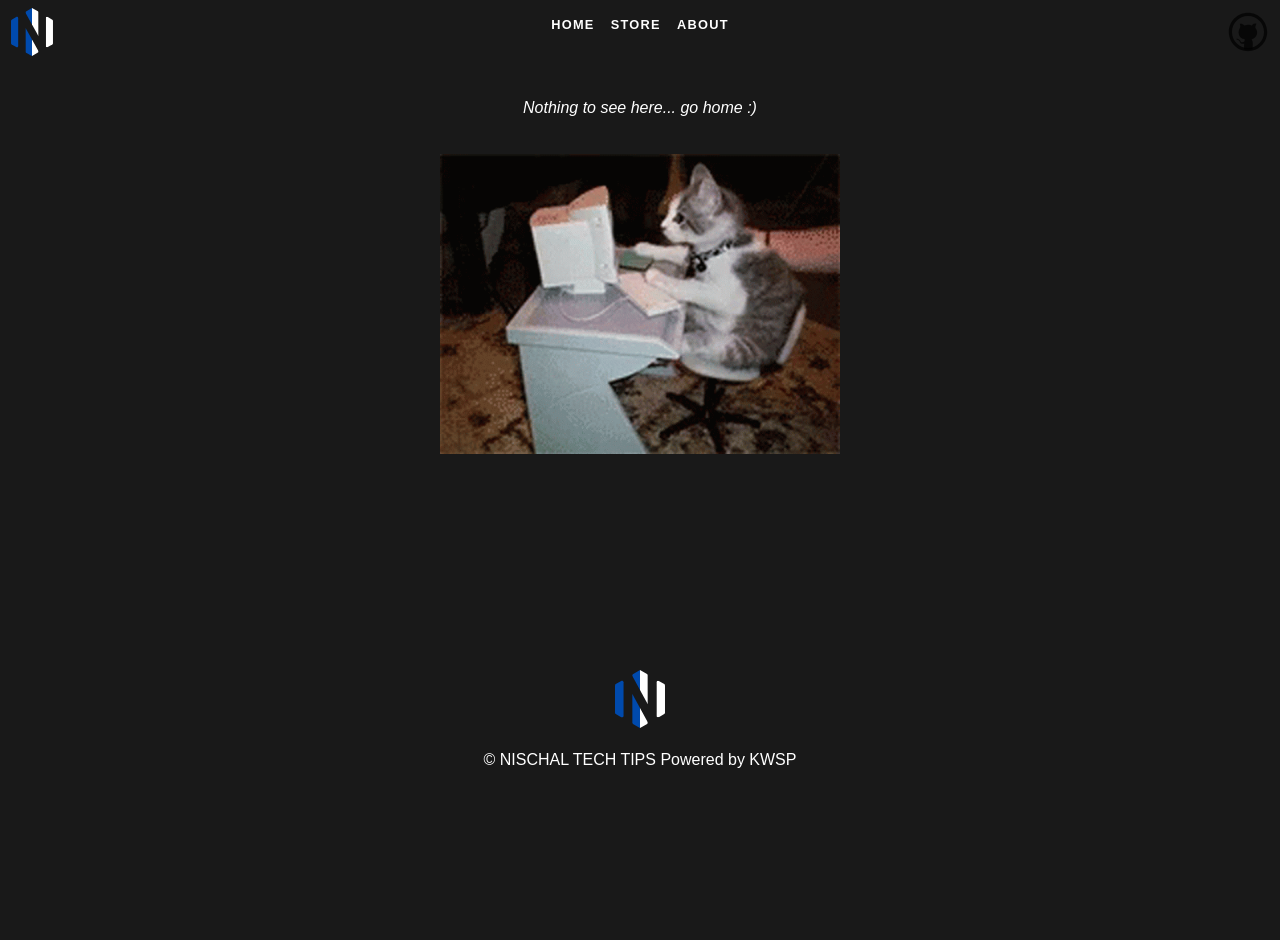
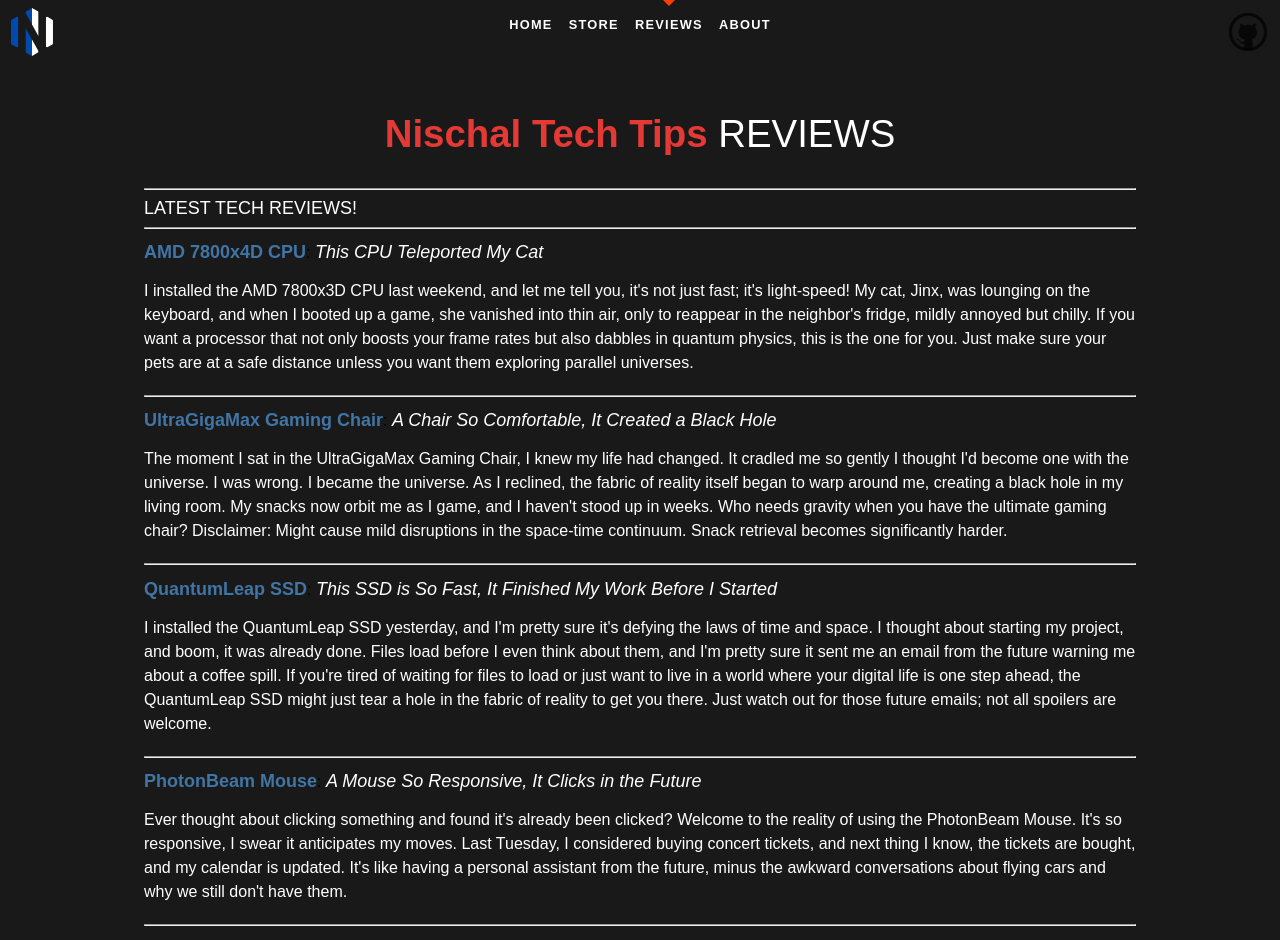
Before and after one commit to kwsp/nischaltechtips.com, a SvelteKit app: page /reviews in a window 1280 px wide. Before the commit this address had no page. Shown: the top 940 px of the page. Before the commit the page ends 800 px from the top, so only its background shows below. Built offline with nearby package versions, Linux system fonts and the light colour scheme.

Commit message:
added NTT reviews

```diff
--- a/src/routes/Header.svelte
+++ b/src/routes/Header.svelte
@@ -18,6 +18,9 @@
 			</li>
 			<li aria-current={$page.url.pathname === '/store' ? 'page' : undefined}>
 				<a href="/store">Store</a>
+			</li>
+			<li aria-current={$page.url.pathname === '/reviews' ? 'page' : undefined}>
+				<a href="/reviews">Reviews</a>
 			</li>
 			<li aria-current={$page.url.pathname === '/about' ? 'page' : undefined}>
 				<a href="/about">About</a>
--- /dev/null
+++ b/src/routes/reviews/+page.svelte
@@ -0,0 +1,15 @@
+<script>
+	import ReviewList from './components/ReviewList.svelte';
+
+	import NTT from '../../components/NTT.svelte';
+</script>
+
+<svelte:head>
+	<title>NTT Reviews</title>
+	<meta name="description" content="NTT Reviews" />
+</svelte:head>
+
+<section>
+	<h1><NTT /> REVIEWS</h1>
+	<ReviewList />
+</section>
--- /dev/null
+++ b/src/routes/reviews/+page.ts
@@ -0,0 +1 @@
+export const prerender = true;
--- /dev/null
+++ b/src/routes/reviews/components/ReviewList.svelte
@@ -0,0 +1,105 @@
+<script>
+	import ToggleConfetti from '../../../components/ToggleConfetti.svelte';
+	import Confetti from 'svelte-confetti';
+
+	const reviews = [
+		{
+			id: 1,
+			product: 'AMD 7800x4D CPU',
+			title: 'This CPU Teleported My Cat',
+			review:
+				"I installed the AMD 7800x3D CPU last weekend, and let me tell you, it's not just fast; it's light-speed! My cat, Jinx, was lounging on the keyboard, and when I booted up a game, she vanished into thin air, only to reappear in the neighbor's fridge, mildly annoyed but chilly. If you want a processor that not only boosts your frame rates but also dabbles in quantum physics, this is the one for you. Just make sure your pets are at a safe distance unless you want them exploring parallel universes."
+		},
+		{
+			id: 2,
+			product: 'UltraGigaMax Gaming Chair',
+			title: 'A Chair So Comfortable, It Created a Black Hole',
+			review:
+				"The moment I sat in the UltraGigaMax Gaming Chair, I knew my life had changed. It cradled me so gently I thought I'd become one with the universe. I was wrong. I became the universe. As I reclined, the fabric of reality itself began to warp around me, creating a black hole in my living room. My snacks now orbit me as I game, and I haven't stood up in weeks. Who needs gravity when you have the ultimate gaming chair? Disclaimer: Might cause mild disruptions in the space-time continuum. Snack retrieval becomes significantly harder."
+		},
+		{
+			id: 3,
+			product: 'QuantumLeap SSD',
+			title: 'This SSD is So Fast, It Finished My Work Before I Started',
+			review:
+				"I installed the QuantumLeap SSD yesterday, and I'm pretty sure it's defying the laws of time and space. I thought about starting my project, and boom, it was already done. Files load before I even think about them, and I'm pretty sure it sent me an email from the future warning me about a coffee spill. If you're tired of waiting for files to load or just want to live in a world where your digital life is one step ahead, the QuantumLeap SSD might just tear a hole in the fabric of reality to get you there. Just watch out for those future emails; not all spoilers are welcome."
+		},
+		{
+			id: 4,
+			product: 'PhotonBeam Mouse',
+			title: 'A Mouse So Responsive, It Clicks in the Future',
+			review:
+				"Ever thought about clicking something and found it's already been clicked? Welcome to the reality of using the PhotonBeam Mouse. It's so responsive, I swear it anticipates my moves. Last Tuesday, I considered buying concert tickets, and next thing I know, the tickets are bought, and my calendar is updated. It's like having a personal assistant from the future, minus the awkward conversations about flying cars and why we still don't have them."
+		},
+		{
+			id: 5,
+			product: 'NebulaWiFi Router',
+			title: "Wi-Fi So Fast, It Streams Tomorrow's Shows",
+			review:
+				"The NebulaWiFi Router promised unparalleled speeds, but I wasn't expecting it to bend the rules of time. I started streaming my favorite show, and suddenly I'm watching episodes that haven't even been released yet. The router's so ahead of its time, I've already seen the finale of series that are still being written. The only downside? Trying to avoid spoilers for shows that the rest of the world won't see for months. If you're tired of buffering and ready for a router that offers a glimpse into the future, this is it. Just be prepared for a lot of 'Wait, what do you mean you've already seen it?' from your friends."
+		},
+		{
+			id: 6,
+			product: 'Echoless Sound Cancelling Headphones',
+			title: 'Headphones So Quiet, They Silence Existential Dread',
+			review:
+				"In search of peace and quiet, I stumbled upon the Echoless Sound Cancelling Headphones. Little did I know, they'd cancel more than just noise. The moment I put them on, not only did the world's chatter fade away, but so did my swirling thoughts of existential dread. Now, I sit in blissful silence, pondering the void without the pesky interference of external sound or internal panic. These headphones don't just block out noise; they create a vacuum of serenity. Side effects may include forgetting your own name or why you walked into the room, but in such quiet, who really cares?"
+		},
+		{
+			id: 7,
+			product: 'GalacticProjector Keyboard',
+			title: 'A Keyboard That Types Your Thoughts',
+			review:
+				"I thought I'd seen it all until the GalacticProjector Keyboard entered my life. It doesn't just type; it projects my thoughts directly onto the screen. At first, it was amazing. Essays wrote themselves, emails sent without lifting a finger. But then, it started typing out thoughts I hadn't even fully formed yet. It's like it knew what I was going to think before I thought it. Now, I'm having conversations with my future self, who's surprisingly critical of my past decisions. If you're ready for a keyboard that's more in tune with you than you are, brace yourself. It's a wild ride through the psyche with the occasional pit stop in existential contemplation."
+		}
+	];
+</script>
+
+<div class="reviews-list">
+	<hr />
+	<ToggleConfetti>
+		<button slot="label">
+			<span style="font-size: large;">LATEST TECH REVIEWS!</span>
+		</button>
+
+		<Confetti />
+	</ToggleConfetti>
+
+	<hr />
+	{#each reviews as review}
+		<a href={`/review/${review.id}`}>
+			<h2>
+				<span class="review-title-product"><strong>{review.product}</strong></span>:
+				<span class="review-title"><i>{review.title}</i></span>
+			</h2>
+			<p>{review.review}</p>
+		</a>
+		<hr />
+	{/each}
+</div>
+
+<style>
+	button {
+		all: unset;
+	}
+
+	.reviews-list a {
+		text-decoration: none;
+		color: #000;
+		margin-bottom: 20px;
+		display: block;
+	}
+
+	.reviews-list .review-title-product {
+		color: var(--color-theme-2);
+		font-size: large;
+	}
+	.reviews-list .review-title {
+		color: var(--color-text);
+		font-size: large;
+	}
+
+	.reviews-list p {
+		color: var(--color-text);
+	}
+</style>
```
Also changed, not shown: src/routes/store/+page.svelte (+8 -1 lines), src/routes/store/components/ProductList.svelte (+1 -16 lines), src/routes/styles.css (+0 -16 lines).
